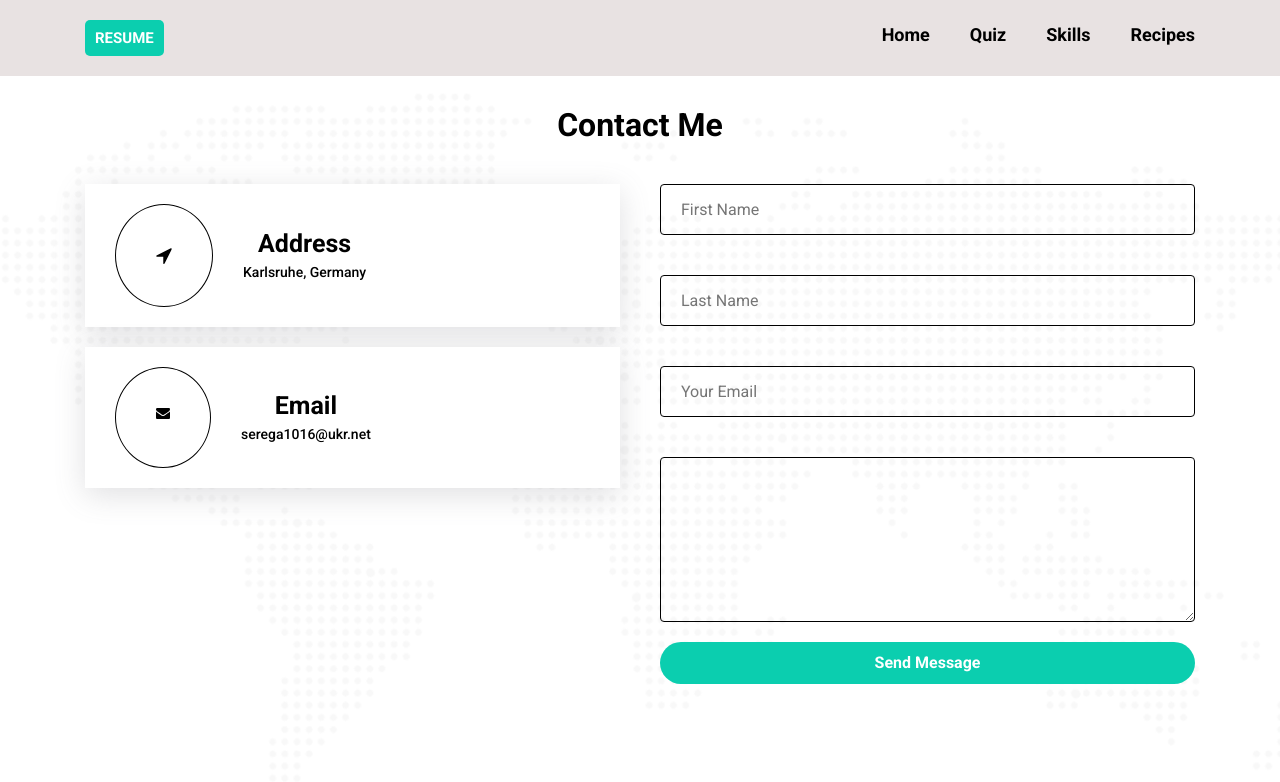
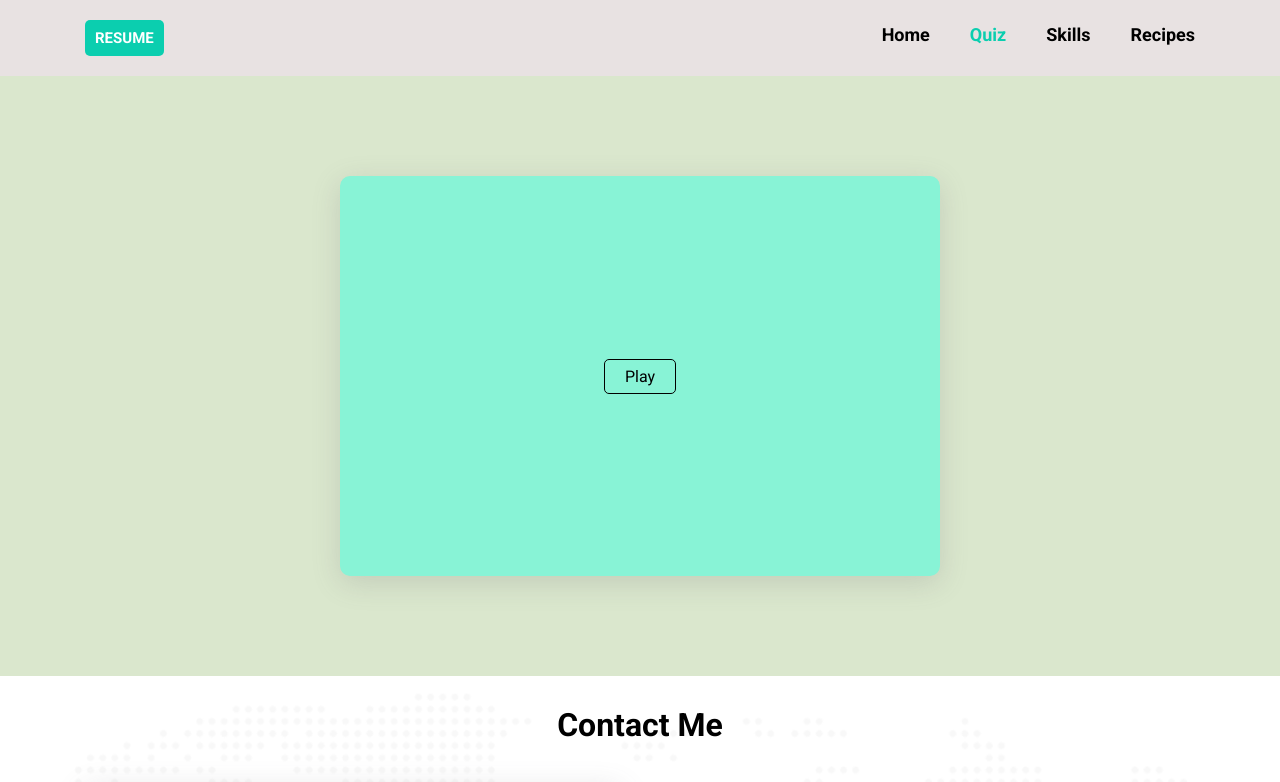
Before and after one commit to SergSch/Portfolio, a React (Create React App) app: page /quiz in a window 1280 px wide. Shown: the top 782 px of the page. Built offline with nearby package versions, Linux system fonts and the light colour scheme; a web font is replaced by a local one.

Commit message:
added quizPage

```diff
--- a/src/App.js
+++ b/src/App.js
@@ -2,10 +2,10 @@ import { Route, Routes } from 'react-router-dom';
 
 import Footer from './components/Footer/Footer';
 import HomePage from './pages/HomePage/HomePage';
-import AboutPage from './pages/AboutPage/AboutPage';
 import SkillsPage from './pages/SkillsPage/SkillsPage';
 import Header from './components/Header/Header';
 import RecipesPage from './pages/RecipesPage/RecipesPage';
+import QuizPage from './pages/QuizPage/QuizPage';
 
 function App() {
   return (
@@ -13,7 +13,7 @@ function App() {
       <Header />
       <Routes>
         <Route path="/" element={<HomePage />} />
-        <Route path="/about" element={<AboutPage />} />
+        <Route path="/quiz" element={<QuizPage />} />
         <Route path="/skills" element={<SkillsPage />} />
         <Route path="/recipes" element={<RecipesPage />} />
       </Routes>
--- a/src/components/Header/Navigation/Navigation.jsx
+++ b/src/components/Header/Navigation/Navigation.jsx
@@ -24,7 +24,7 @@ const Navigation = () => {
         </li>
         <li className={classes.text}>
           <NavLink
-            to={'/about'}
+            to={'/quiz'}
             className={({ isActive, isPending }) =>
               `${isPending ? 'pending ' : ''} ${
                 isActive ? classes.active : ''
--- /dev/null
+++ b/src/pages/QuizPage/QuizPage.jsx
@@ -0,0 +1,89 @@
+import { useState } from 'react';
+import classes from '../../styles/Quiz/QuizPage.module.css';
+import { questions } from '../../utils/data.js';
+
+const QuizPage = () => {
+  const [data, setData] = useState(questions);
+  const [counter, setCounter] = useState(0);
+  const [playBtn, setPlayBtn] = useState(true);
+  const [showQuiz, setShowQuiz] = useState(false);
+  const [points, setPoints] = useState(0);
+  const [result, setResult] = useState(false);
+  const [selectedOption, setSelectedOption] = useState(null);
+  let arr = [];
+  const correctAnsewrsArr = (data) => {
+    data.forEach((elem) => {
+      arr.push(elem.correctAnswer);
+    });
+    return arr;
+  };
+  correctAnsewrsArr(data);
+
+  const handleBtnPlay = () => {
+    setPlayBtn(false);
+    setShowQuiz(true);
+  };
+
+  const handleBtnTry = () => {
+    setResult(false);
+    setShowQuiz(true);
+    setPoints(0);
+  };
+
+  const handleRadioChange = (option) => {
+    setSelectedOption(option);
+    setCounter((prev) => prev + 1);
+    if (arr.includes(option)) {
+      setPoints((prev) => prev + 1);
+    }
+    if (counter === 9) {
+      setResult(true);
+      setShowQuiz(false);
+      setCounter(0);
+    }
+  };
+
+  return (
+    <div className={classes.wrapper}>
+      <div className={classes.quizBlock}>
+        {showQuiz && (
+          <div className={classes.quiz}>
+            <h3>
+              Question № {counter + 1} {data[counter].question}
+            </h3>
+            <div className={classes.optionBlock}>
+              {data[counter].options.map((question, i) => (
+                <label htmlFor={i} className={classes.label} key={i + question}>
+                  <input
+                    type="radio"
+                    name="group"
+                    id={i}
+                    className={classes.inp}
+                    checked={selectedOption === i}
+                    onChange={() => handleRadioChange(question)}
+                  />
+                  <h4>{question}</h4>
+                </label>
+              ))}
+            </div>
+          </div>
+        )}
+        {playBtn && (
+          <button className={classes.btn} onClick={handleBtnPlay}>
+            Play
+          </button>
+        )}
+        {result && (
+          <>
+            {' '}
+            <h3>Your result is: {points}</h3>
+            <button className={classes.btn} onClick={handleBtnTry}>
+              Try again
+            </button>{' '}
+          </>
+        )}
+      </div>
+    </div>
+  );
+};
+export default QuizPage;
--- /dev/null
+++ b/src/styles/Quiz/QuizPage.module.css
@@ -0,0 +1,48 @@
+.wrapper {
+  display: flex;
+  justify-content: center;
+  align-items: center;
+  background-color: #dae7cd;
+  padding: 100px 0;
+}
+
+.quizBlock {
+  width: clamp(18.125rem, 10.564rem + 37.8vw, 37.5rem);
+  height: 400px;
+  display: flex;
+  flex-direction: column;
+  justify-content: center;
+  align-items: center;
+  padding: 40px 30px;
+  border-radius: 10px;
+  background-color: #88f3d6;
+  box-shadow: rgba(100, 100, 111, 0.2) 0px 7px 29px 0px;
+}
+
+.optionBlock {
+  display: flex;
+  flex-direction: column;
+  gap: 10px;
+  margin-top: 30px;
+}
+.label {
+  display: flex;
+  gap: 20px;
+}
+.inp {
+  width: 20px;
+  cursor: pointer;
+}
+
+.btn {
+  padding: 7px 20px;
+  border: 1px solid var(--black);
+  border-radius: 5px;
+}
+.btn:active {
+  position: relative;
+  top: 1px;
+}
+.btn:hover {
+  opacity: 0.8;
+}
--- a/src/styles/resipes/RecipeBlock.module.css
+++ b/src/styles/resipes/RecipeBlock.module.css
@@ -1,9 +1,11 @@
 .wrapper {
   display: grid;
-  grid-template-columns: repeat(auto-fit, minmax(300px, 1fr));
+  /* grid-template-columns: repeat(auto-fit, minmax(240px, 1fr)); */
+  grid-template-columns: repeat(2, 1fr);
   border-radius: 10px;
   box-shadow: rgba(0, 0, 0, 0.24) 0px 3px 8px;
   min-height: 400px;
+  width: 700px;
 }
 
 .titleBlock {
@@ -61,3 +63,9 @@ h2 {
   position: relative;
   top: 1px;
 }
+
+@media (max-width: 640px) {
+  .wrapper {
+    grid-template-columns: 1fr;
+  }
+}
```
